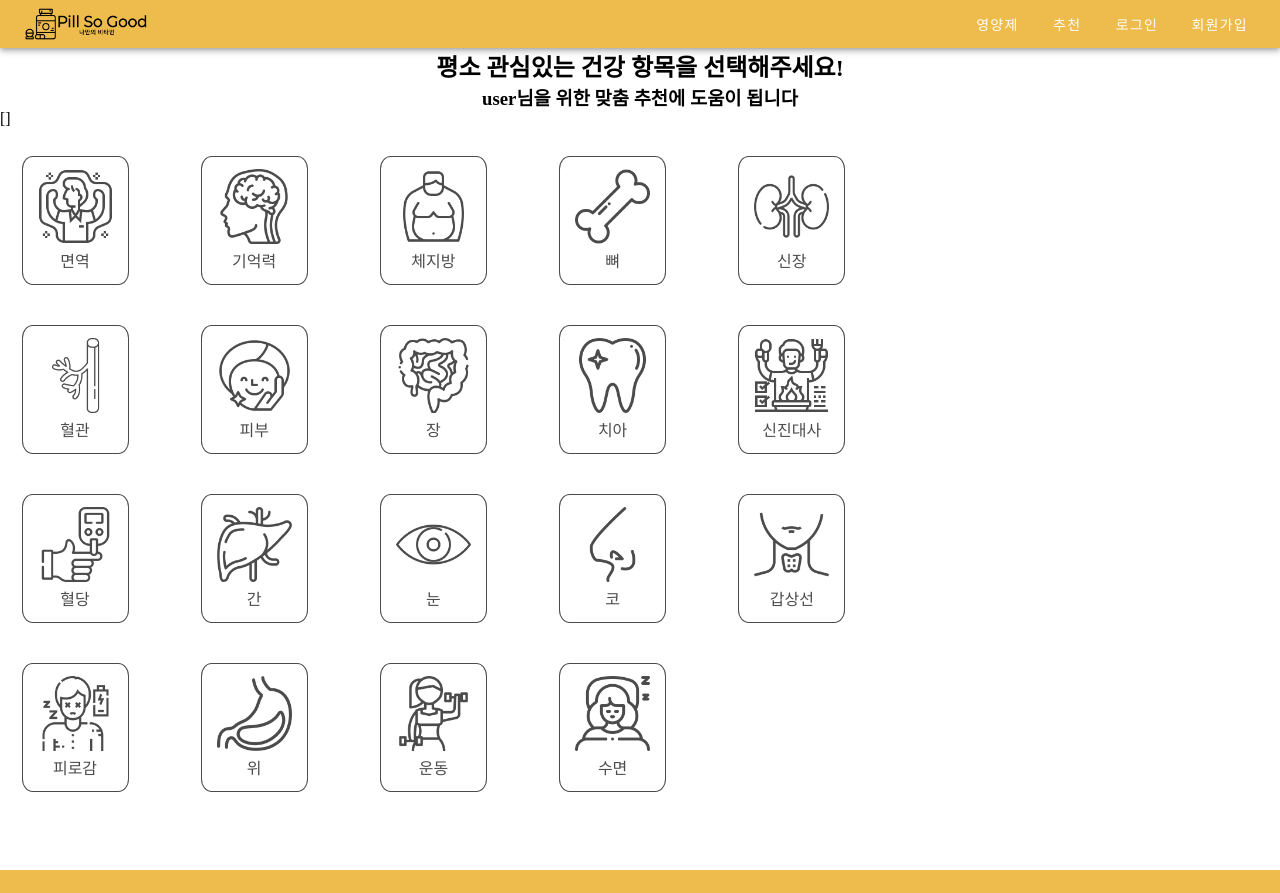
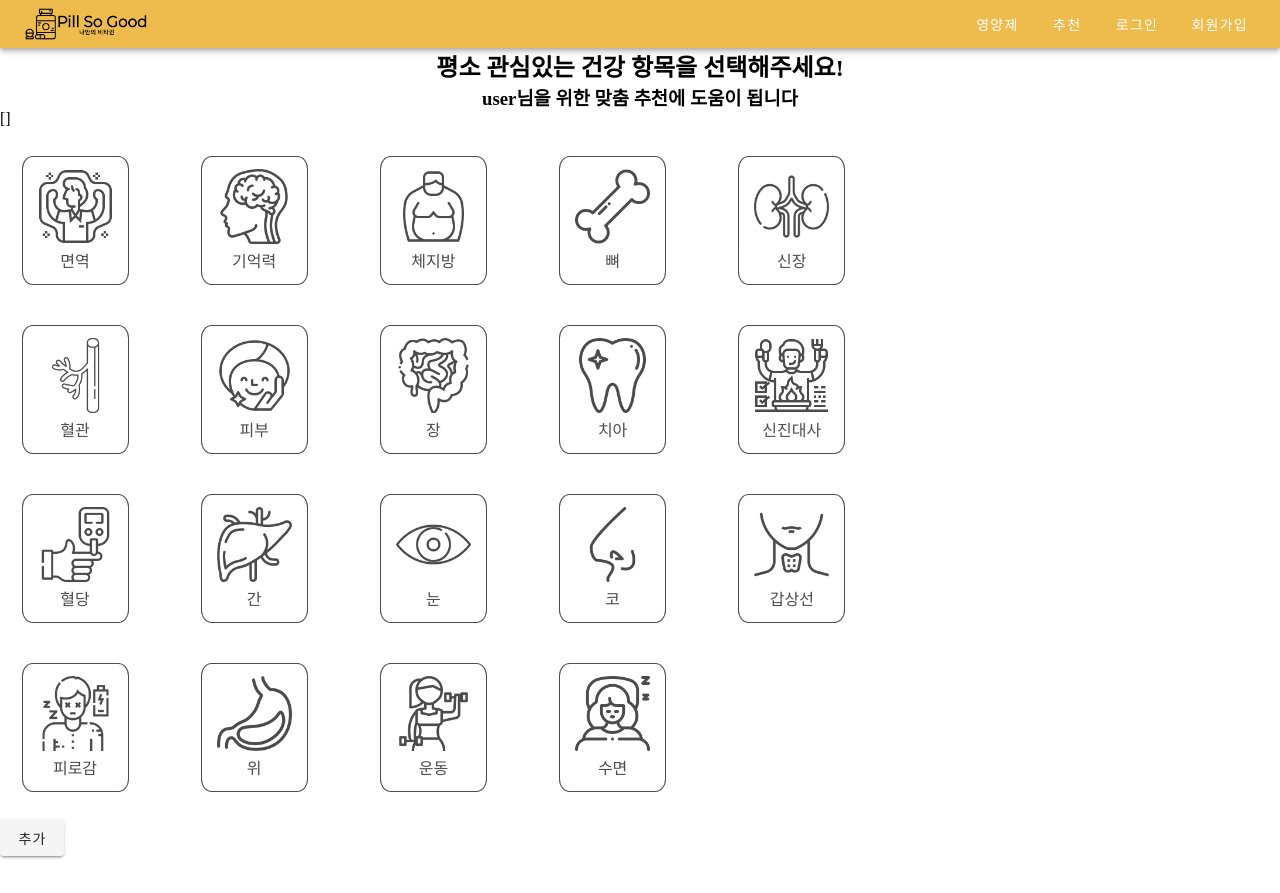
Before and after one commit to myh9410/PillSoGood, a Vue app in the folder frontend/: page /user/favorites in a window 1280 px wide. Shown: the top 893 px of the page. Built offline with nearby package versions, Linux system fonts and the light colour scheme; a web font is replaced by a local one.

Commit message:
:new: | add favorites page | S03P23A506-38

```diff
--- a/frontend/src/page/user/Favorites.vue
+++ b/frontend/src/page/user/Favorites.vue
@@ -50,6 +50,7 @@
                         </div>
                     </v-col>
             </v-row>
+            <v-btn>추가</v-btn>
     </div>
 </template>
 <script>
```
